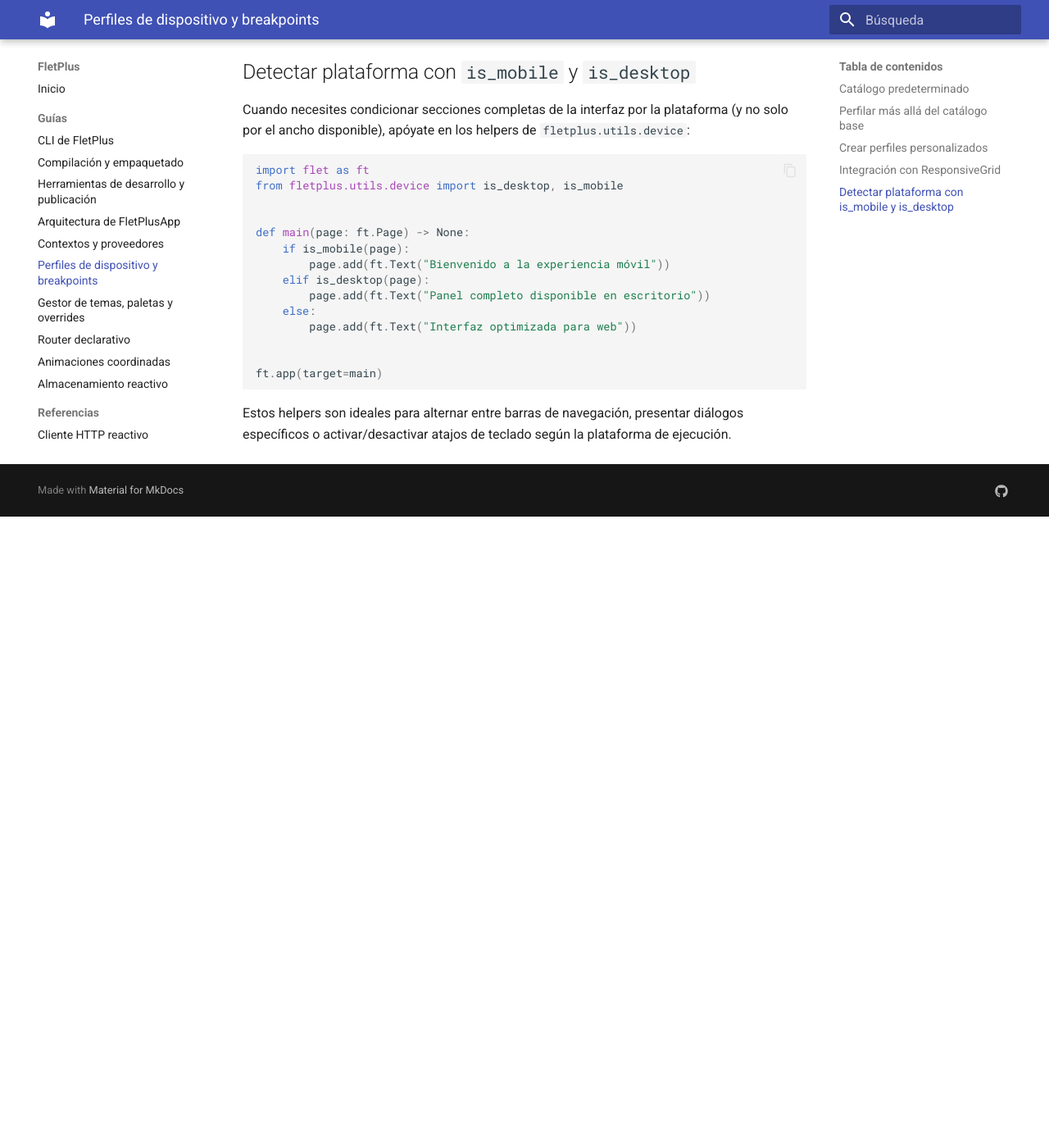
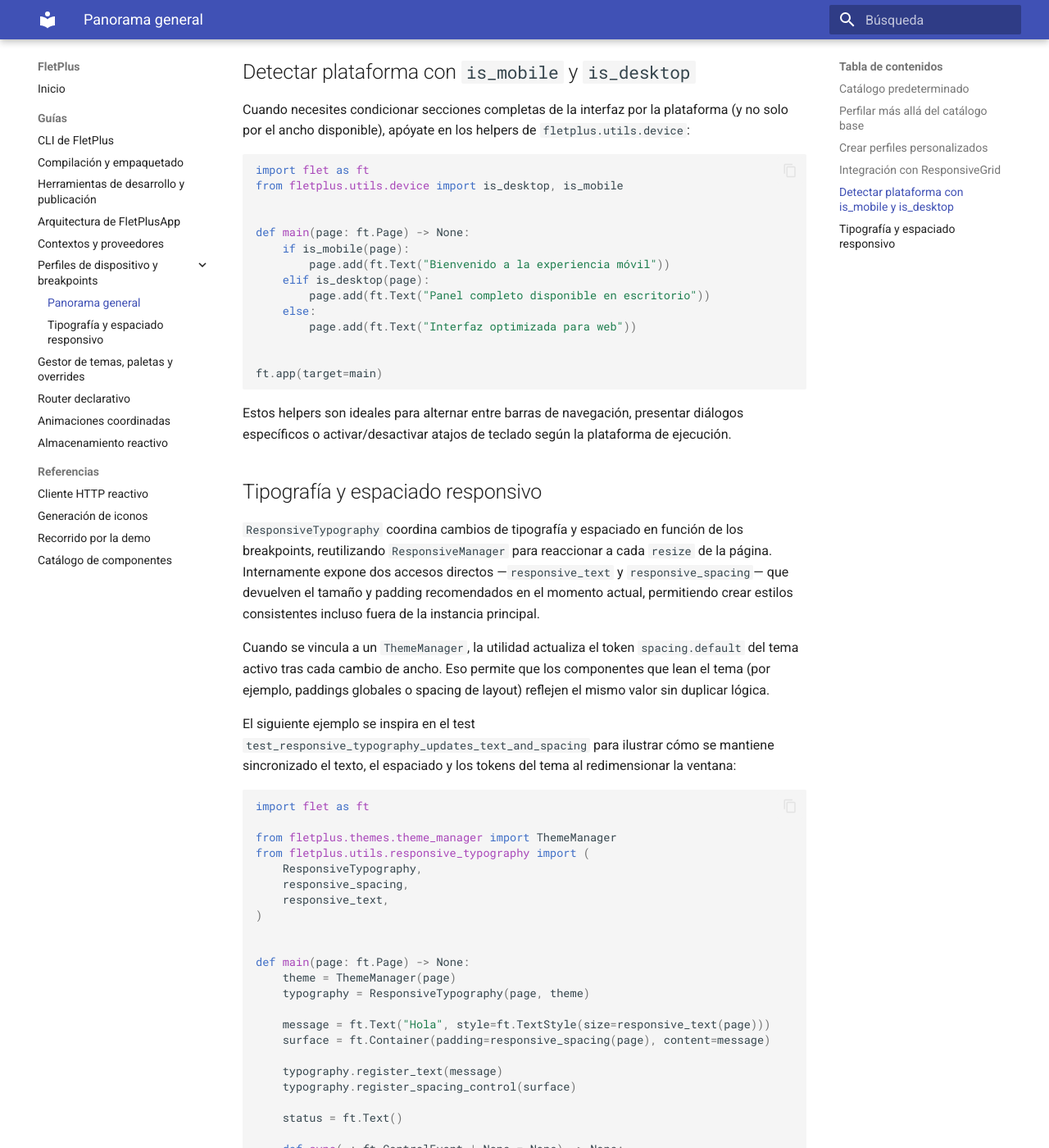
Before and after one commit to Alphonsus411/FletPlus, an MkDocs documentation site: the page built from docs/responsive.md, in a window 1280 px wide and 1400 px high, scrolled down 2698 px. Shown: the whole window at 82% size. Built offline with MkDocs 1.6.1 and Material for MkDocs 9.7.7, drawn with Linux system fonts in a browser that asks for light colours; before the commit the page ends 3328 px from its top, so only the background shows below that; some of the changed text lies outside the part shown.

Commit message:
docs: explicar tipografia responsiva

````diff
--- a/docs/responsive.md
+++ b/docs/responsive.md
@@ -148,3 +148,65 @@
 Estos helpers son ideales para alternar entre barras de navegación,
 presentar diálogos específicos o activar/desactivar atajos de teclado
 según la plataforma de ejecución.
+
+## Tipografía y espaciado responsivo
+
+`ResponsiveTypography` coordina cambios de tipografía y espaciado en función
+de los breakpoints, reutilizando `ResponsiveManager` para reaccionar a cada
+`resize` de la página. Internamente expone dos accesos directos —`responsive_text`
+y `responsive_spacing`— que devuelven el tamaño y padding recomendados en el
+momento actual, permitiendo crear estilos consistentes incluso fuera de la
+instancia principal.
+
+Cuando se vincula a un `ThemeManager`, la utilidad actualiza el token
+`spacing.default` del tema activo tras cada cambio de ancho. Eso permite que
+los componentes que lean el tema (por ejemplo, paddings globales o spacing de
+layout) reflejen el mismo valor sin duplicar lógica.
+
+El siguiente ejemplo se inspira en el test `test_responsive_typography_updates_text_and_spacing`
+para ilustrar cómo se mantiene sincronizado el texto, el espaciado y los tokens
+del tema al redimensionar la ventana:
+
+```python
+import flet as ft
+
+from fletplus.themes.theme_manager import ThemeManager
+from fletplus.utils.responsive_typography import (
+    ResponsiveTypography,
+    responsive_spacing,
+    responsive_text,
+)
+
+
+def main(page: ft.Page) -> None:
+    theme = ThemeManager(page)
+    typography = ResponsiveTypography(page, theme)
+
+    message = ft.Text("Hola", style=ft.TextStyle(size=responsive_text(page)))
+    surface = ft.Container(padding=responsive_spacing(page), content=message)
+
+    typography.register_text(message)
+    typography.register_spacing_control(surface)
+
+    status = ft.Text()
+
+    def sync(_: ft.ControlEvent | None = None) -> None:
+        size = responsive_text(page)
+        spacing = responsive_spacing(page)
+        status.value = (
+            f"Texto: {size}px — Espaciado: {spacing}px — Token spacing.default: "
+            f"{theme.tokens['spacing']['default']}"
+        )
+        page.update()
+
+    page.on_resize = sync
+    page.add(status, surface)
+    sync()
+
+
+ft.app(target=main)
+```
+
+Al ampliar la ventana se incrementa automáticamente `message.style.size`, se
+actualiza el `padding` de `surface` y el `ThemeManager` reaplica el tema con el
+nuevo valor del token de espaciado, manteniendo la coherencia de toda la UI.
--- a/mkdocs.yml
+++ b/mkdocs.yml
@@ -8,7 +8,9 @@
       - Herramientas de desarrollo y publicación: tooling.md
       - Arquitectura de FletPlusApp: app.md
       - Contextos y proveedores: context.md
-      - Perfiles de dispositivo y breakpoints: responsive.md
+      - Perfiles de dispositivo y breakpoints:
+          - Panorama general: responsive.md
+          - Tipografía y espaciado responsivo: responsive.md#tipografia-y-espaciado-responsivo
       - Gestor de temas, paletas y overrides: themes.md
       - Router declarativo: router.md
       - Animaciones coordinadas: animation.md
````
Also changed, not shown: README.md (+35 -0 lines).
